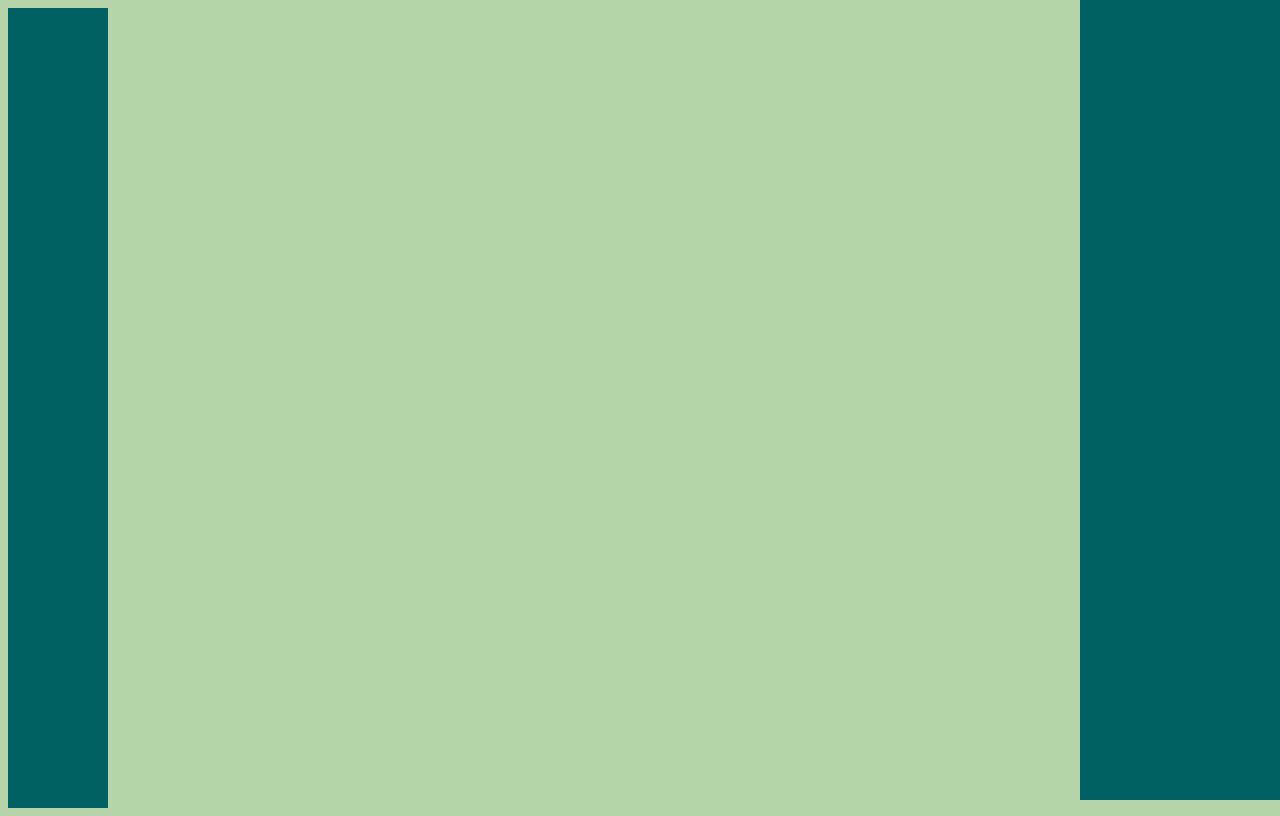
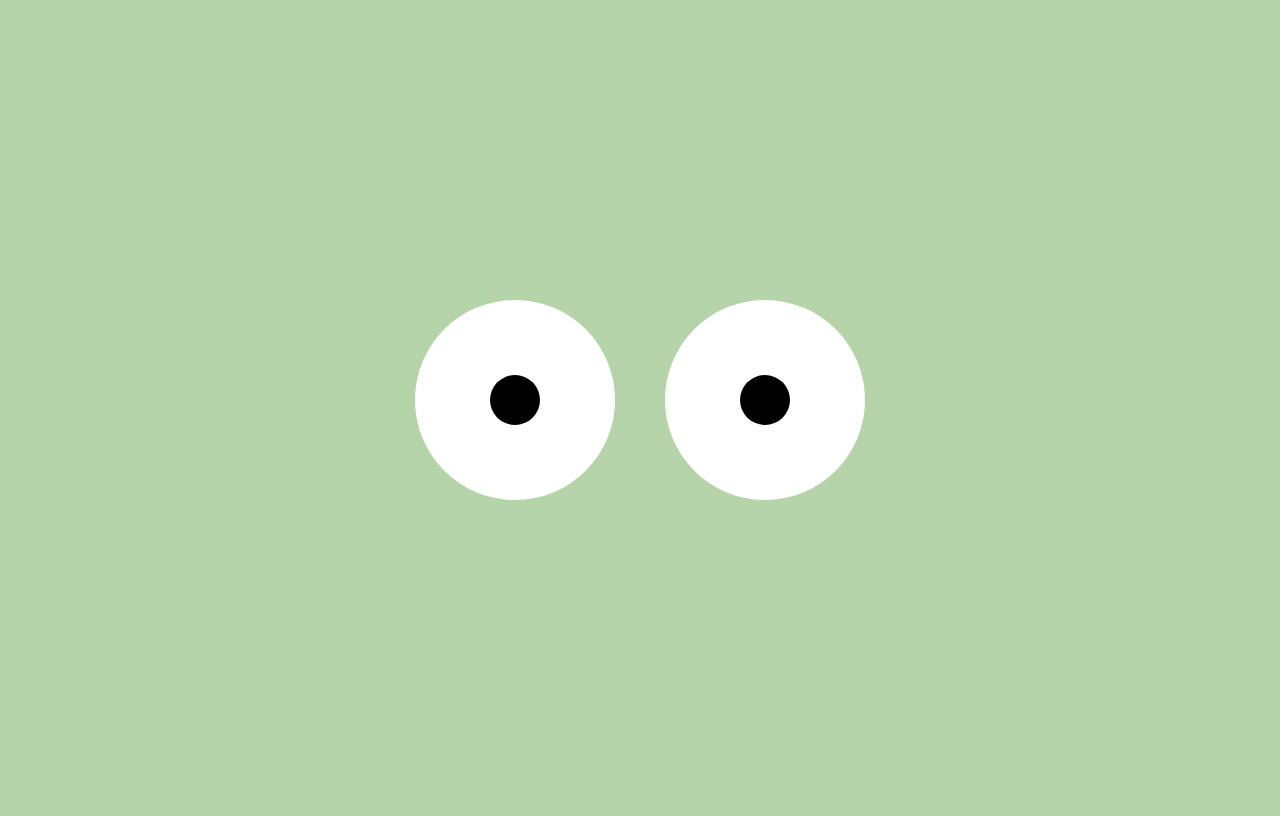
Before and after one commit to antdevelopment1/ParallaxScrolling, a plain HTML site: page capturingMouseMovement/index.html in a window 1280 px wide. Drawn offline with Linux system fonts and the light colour scheme.

Commit message:
part of output code for parallax  scrolling

```diff
--- a/capturingMouseMovement/index.html
+++ b/capturingMouseMovement/index.html
@@ -8,11 +8,11 @@
     <title>Document</title>
 </head>
 <body>
-    <div class="block">
-
+    <div class="eye eye1">
+        <div class="pupil"></div>
     </div>
-    <div class="block2">
-
+    <div class="eye eye2">
+        <div class="pupil"></div>
     </div>
     <script src="scripts.js"></script>
 </body>
--- a/capturingMouseMovement/scripts.js
+++ b/capturingMouseMovement/scripts.js
@@ -1,3 +1,4 @@
+// Input Setup
 let input = {
     mouseX: {
         start: 0,
@@ -10,30 +11,34 @@ let input = {
         height: 0
     }
 }
-
 input.mouseX.range = input.mouseX.end - input.mouseX.start;
 input.mouseY.range = input.mouseY.end - input.mouseY.start;
-console.log(input.mouseY.range)
+
+// Output Setup
+var output = {
+    x: {
+        start: -100,
+        end: 100,
+        current: 0
+    },
+    y: {}
+}
+output.x.range = output.x.end - output.x.start;
 
 // Fraction Value Code
 let handleMouseMove = (event) => {
+    // Mouse x input
     input.mouseX.current = event.clientX;
     input.mouseX.fraction = (input.mouseX.current - input.mouseX.start) / input.mouseX.range;
 
+    // Mouse Y Input
     input.mouseY.current = event.clientY;
     input.mouseY.fraction = (input.mouseY.current - input.mouseY.start) / input.mouseY.range;
 
-    // This code can be used to add exclude sections you dont want to track by adding divs for example inside the css
-    // if (input.mouseX.fraction > 1) {
-    //     input.mouseX.fraction = 1;
-    // }
-
-    // if (input.mouseX.fraction < 0) {
-    //     input.mouseX.fraction = 0;
-    // }
-
-    console.log("fraction mouse value for X", input.mouseX.fraction);
-    console.log("fraction mouse value for Y", input.mouseY.fraction);
+    output.x.current = output.x.start + (input.mouseX.fraction * output.x.range);
+    console.log('output.x.current', output.x.current);
+    // console.log("fraction mouse value for X", input.mouseX.fraction);
+    // console.log("fraction mouse value for Y", input.mouseY.fraction);
 }
 
 let handleResize = () => {
--- a/capturingMouseMovement/styles.css
+++ b/capturingMouseMovement/styles.css
@@ -2,17 +2,35 @@ body {
     background-color: #B6D4AA;
 }
 
-.block {
-    background-color: #006064;
-    width: 100px;
-    height: 100vh;
+.eye {
+    background-color: white;
+    width: 200px;
+    height: 200px;
+    border-radius: 50%;
+    position: absolute;
+    left: 50%;
+    top: 50%;
+    margin-left: -100px;
+    margin-top: -100px;
 }
 
-.block2 {
-    width: 200px;
-    height: 100vh;
-    background-color: #006064;
+.pupil {
+    background-color: black;
+    width: 50px;
+    height: 50px;
     position: absolute;
-    right: 0;
-    top: 0;
+    left: 50%;
+    top: 50%;
+    border-radius: 50%;
+    margin-left: -25px;
+    margin-top: -25px;
+
 }
+
+.eye1 {
+    margin-left: -225px;
+}
+
+.eye2 {
+    margin-left: 25px;
+}
```
